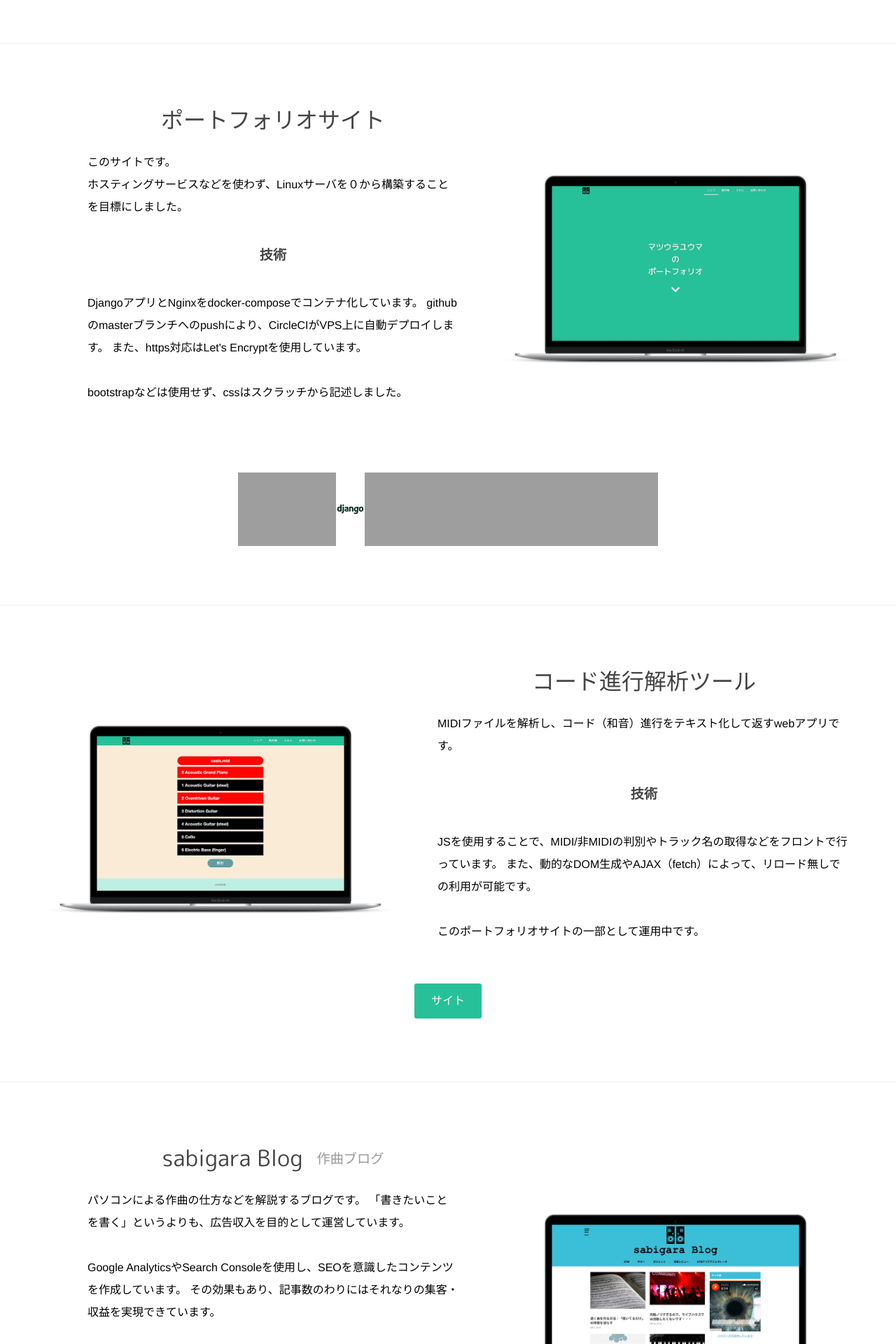
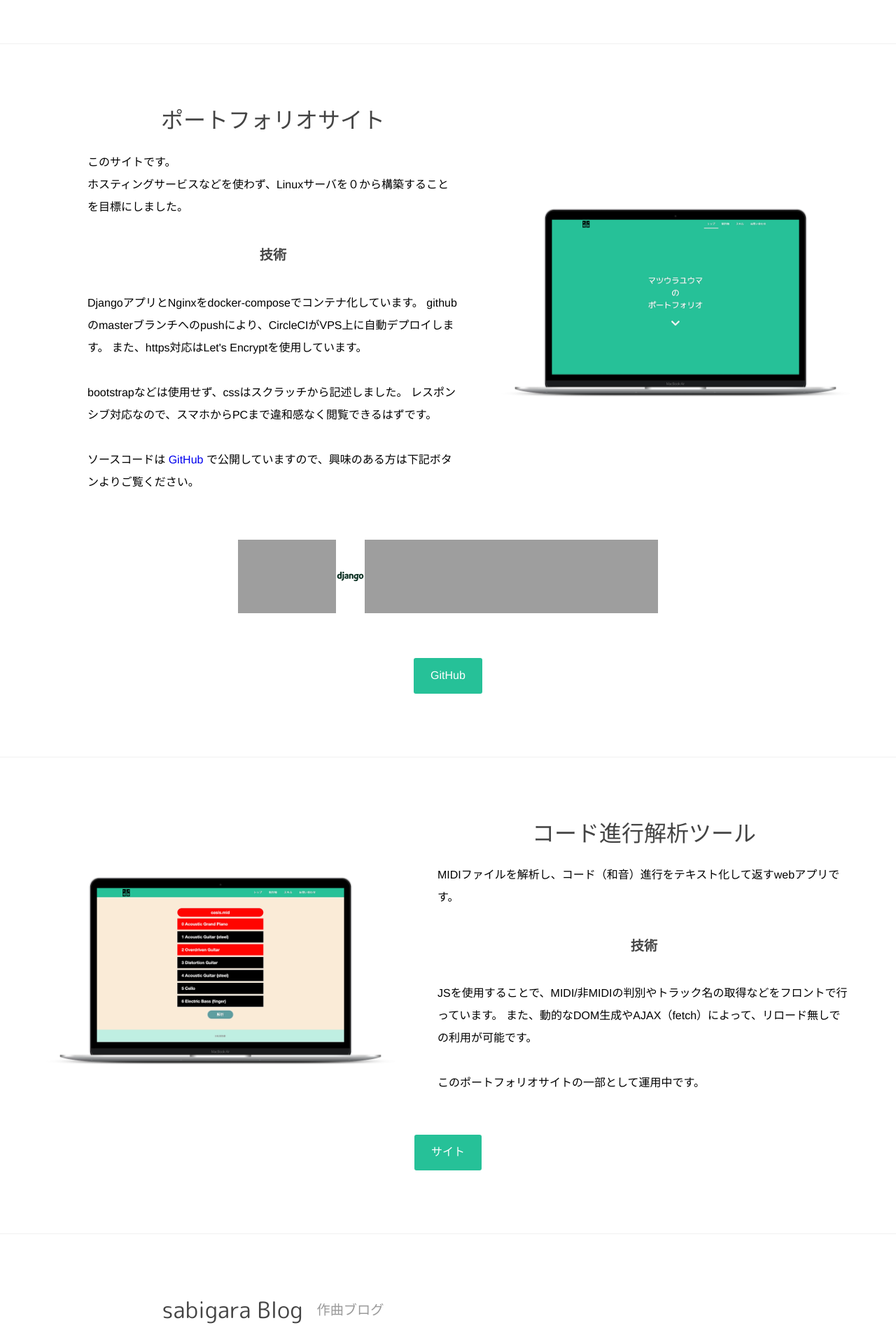
Before and after one commit to sabigara/portfolio, a Django app: page /portfolio/ in a window 1280 px wide. Shown: the part 1841-3761 px from the top of the page at 70% size. Run offline with Django 3.2, Linux system fonts and the light colour scheme; some libraries are stand-ins or nearby versions; grey boxes are pictures that could not be loaded.

Commit message:
Modify template of portfolio site.

```diff
--- a/web/portfolio-site/templates/portfolio-site/index.html
+++ b/web/portfolio-site/templates/portfolio-site/index.html
@@ -90,8 +90,14 @@
                                 </p>
                                 <p>
                                     bootstrapなどは使用せず、cssはスクラッチから記述しました。
+                                    レスポンシブ対応なので、スマホからPCまで違和感なく閲覧できるはずです。
                                 </p>
                                 <p>
+                                    ソースコードは
+                                    <a href="https://github.com/sabigara/portfolio" target="_blank">
+                                        GitHub
+                                    </a>
+                                    で公開していますので、興味のある方は下記ボタンよりご覧ください。
                                 </p>
                             </div>
 
@@ -103,6 +109,11 @@
                             <li><img src="{% static 'img/tech-logos/circleci.svg' %}" alt="circleci,logo"></li>
                             <li><img src="{% static 'img/tech-logos/letsencrypt.svg' %}" alt="letsencrypt,logo"></li>
                         </ul>
+                        <div class="btn-wrap">
+                            <a class="theme-color" href="https://github.com/sabigara/portfolio" target="_blank">
+                                GitHub
+                            </a>
+                        </div>
                     </div>
                 </section>
                 <section id="portfolio">
```
